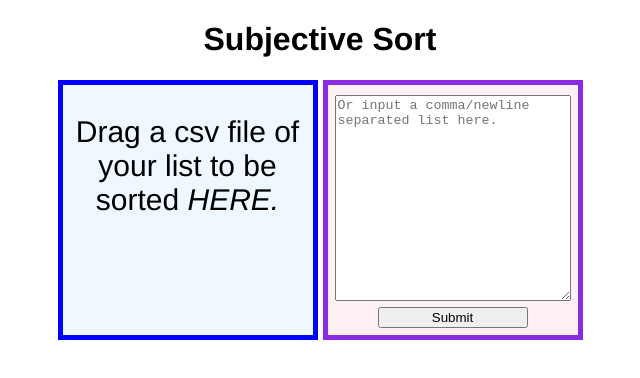
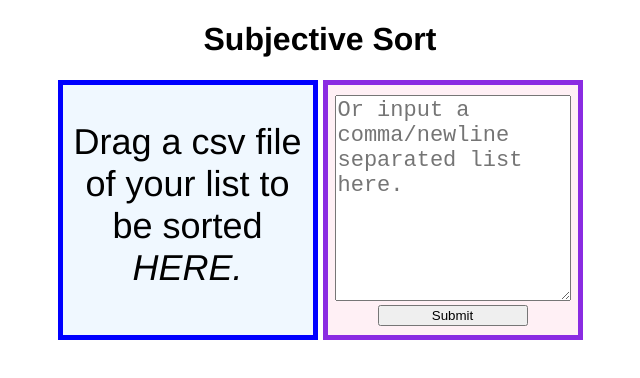
Before and after one commit to wiesenthal/SubjectiveSort, a plain HTML site: page index.html in a window 1280 px wide. Shown: the whole page, without its empty margins (320-960 px from the left). Drawn offline with nearby package versions, Linux system fonts and the light colour scheme.

Commit message:
slight ui update increase font

```diff
--- a/style.css
+++ b/style.css
@@ -22,9 +22,6 @@ div#resultBox {
     align-content: center;
     display: none;
 }
-p {
-    font-size: 30px;
-}
 #dropZone {
     background-color: aliceblue;
     border: 5px solid blue;
@@ -32,6 +29,7 @@ p {
     height: 250px;
     margin: 0 auto;
     margin-right: 2.5px;
+    font-size: 36px;
     float: left;
 }
 #pasteBox {
@@ -42,7 +40,6 @@ p {
     height: 250px;
     margin: 0 auto;
     margin-left: 2.5px;
-    font-size: 18px;
 }
 #submit {
     width: 150px;
@@ -51,6 +48,7 @@ p {
     width: 230px;
     margin-top: 10px;
     height: 200px;
+    font-size: 22px;
 }
 #inputZone {
     margin: 0 auto;
```
